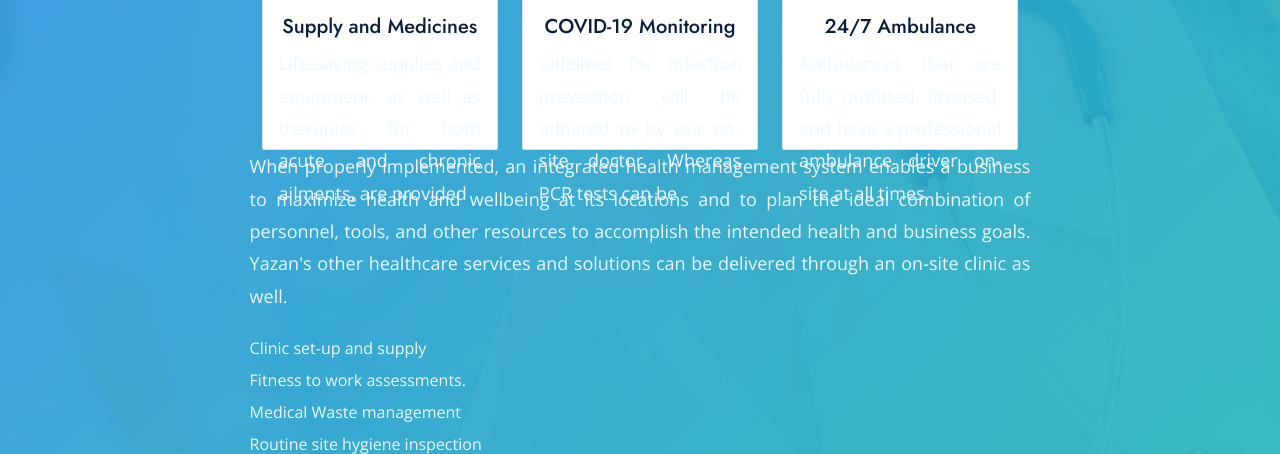
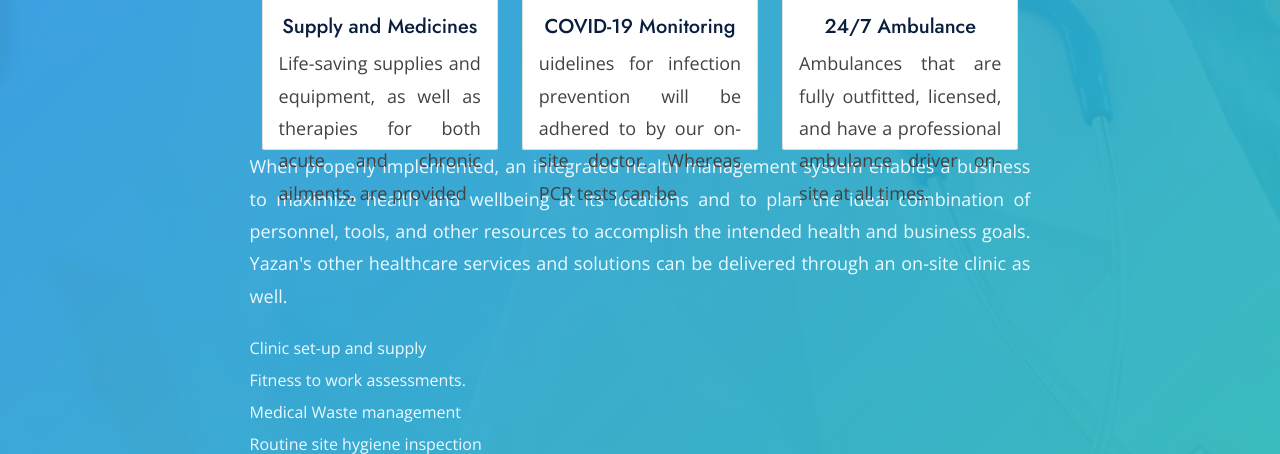
Before and after one commit to mehdi5103/Yazan_, a PHP site: page /service.html in a window 1280 px wide. Shown: the part 1442-1896 px from the top of the page. Run offline with PHP 8.4, Linux system fonts and the light colour scheme; some libraries are stand-ins or nearby versions.

Commit message:
Update style.css

```diff
--- a/css/style.css
+++ b/css/style.css
@@ -1001,3 +1001,6 @@ card-text{
 .owl-carousel .owl-nav button:focus {
   outline: none;
 }
+.card-text {
+  color: #444141;
+}
```
